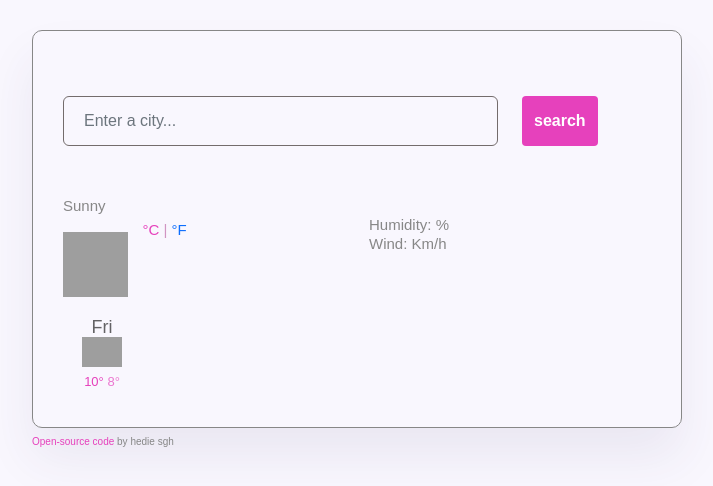
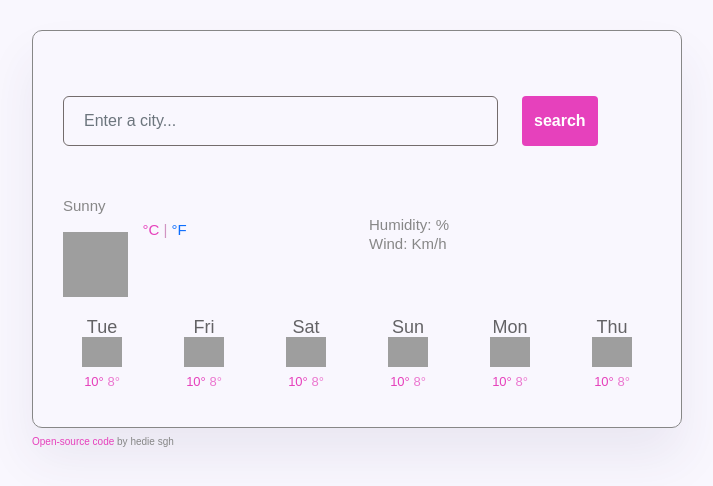
Before and after one commit to hedie-sg/new-weather, a plain HTML site: page index.html in a window 1280 px wide. Shown: the whole page, without its empty margins (283-996 px from the left). Drawn offline with nearby package versions, Linux system fonts and the light colour scheme; no server answers; grey boxes are pictures that could not be loaded.

Commit message:
added forcast in JS

```diff
--- a/index.html
+++ b/index.html
@@ -66,23 +66,7 @@
                             </ul>
                         </div>
                     </div>
-                    <div class="forcast">
-                        <div class="row">
-                            <div class="col-2">
-                                <div class="forcact-date">Fri</div>
-                                <img
-                                    src="https://assets.msn.com/weathermapdata/1/static/weather/Icons/taskbar_v3/Condition_Card/CloudyV3.svg"
-                                    id="icon"
-                                    alt=""
-                                    width="40"
-                                />
-                                <div class="forcast-min-max-temp">
-                                    <span class="forcast-max">10°</span>
-                                    <span class="forcast-min">8°</span>
-                                </div>
-                            </div>
-                        </div>
-                    </div>
+                    <div class="forcast" id="forcast"></div>
                 </div>
                 <small>
                     <a
--- a/src/index.js
+++ b/src/index.js
@@ -21,6 +21,34 @@ function newDate(timetemp) {
     }
 
     return `${day} ${hours}:${minutes}`;
+}
+
+function showForcast() {
+    let forcastElement = document.querySelector('#forcast');
+
+    let forcastHTML = `<div class="row">`;
+    let days = ['Tue', 'Fri', 'Sat', 'Sun', 'Mon', 'Thu'];
+    days.forEach(function (day) {
+        forcastHTML =
+            forcastHTML +
+            `
+                            <div class="col-2">
+                                <div class="forcact-date">${day}</div>
+                                <img
+                                    src="https://assets.msn.com/weathermapdata/1/static/weather/Icons/taskbar_v3/Condition_Card/CloudyV3.svg"
+                                    id="icon"
+                                    alt=""
+                                    width="40"
+                                />
+                                <div class="forcast-min-max-temp">
+                                    <span class="forcast-max">10°</span>
+                                    <span class="forcast-min">8°</span>
+                                </div>
+                            </div>
+                        `;
+    });
+    forcastHTML = forcastHTML + `</div>`;
+    forcastElement.innerHTML = forcastHTML;
 }
 
 function displayTemperature(response) {
@@ -86,3 +114,4 @@ let celsioseLink = document.querySelector('#celsiuse');
 celsioseLink.addEventListener('click', showCelsioseTemp);
 
 search('tehran');
+showForcast();
```
